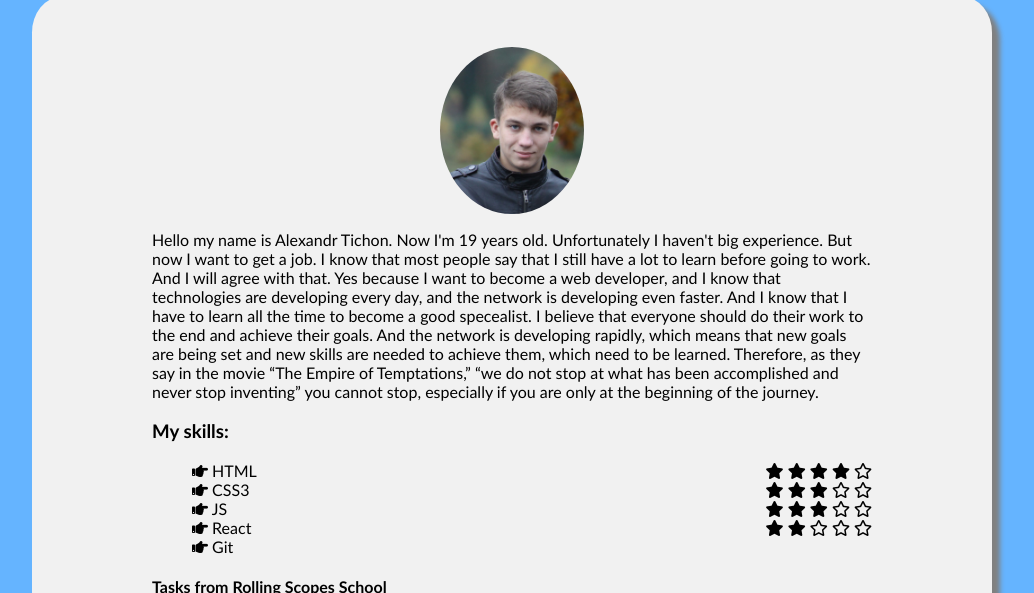
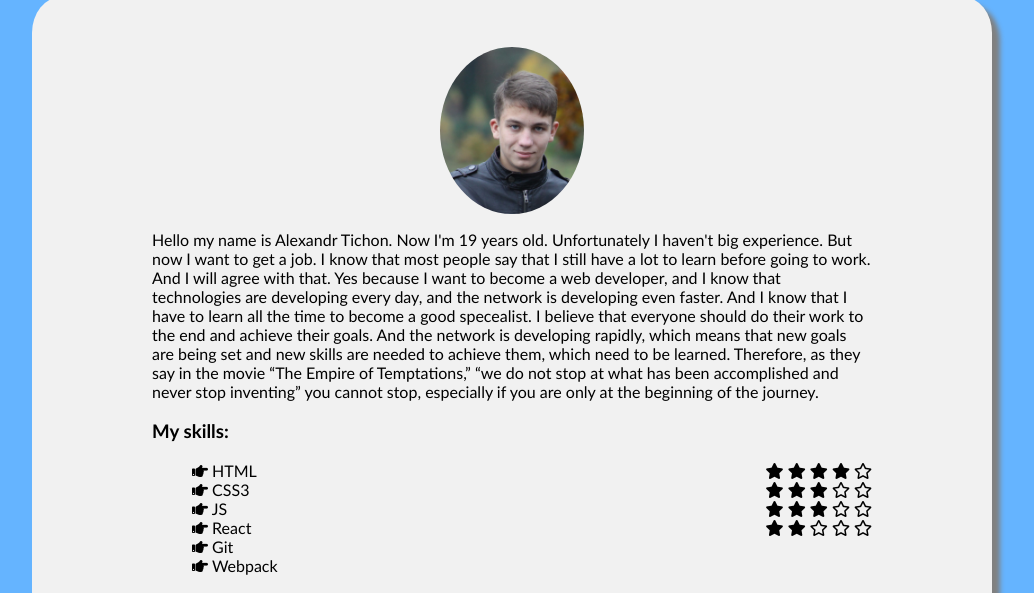
Before and after one commit to AlexandrTichon/Summary, a plain HTML site: page index.html in a window 1280 px wide. Shown: the part 142-735 px from the top of the page, without its empty margins (128-1162 px from the left). Drawn offline with Linux system fonts and the light colour scheme.

Commit message:
add skill

```diff
--- a/index.html
+++ b/index.html
@@ -93,6 +93,12 @@
                                Git
                            </span>
                    </li>
+                   <li>
+                        <span>
+                                <i class="fas fa-hand-point-right"></i>
+                               Webpack
+                           </span>
+                   </li>
                </ul>
             </div>
             <div>
```
